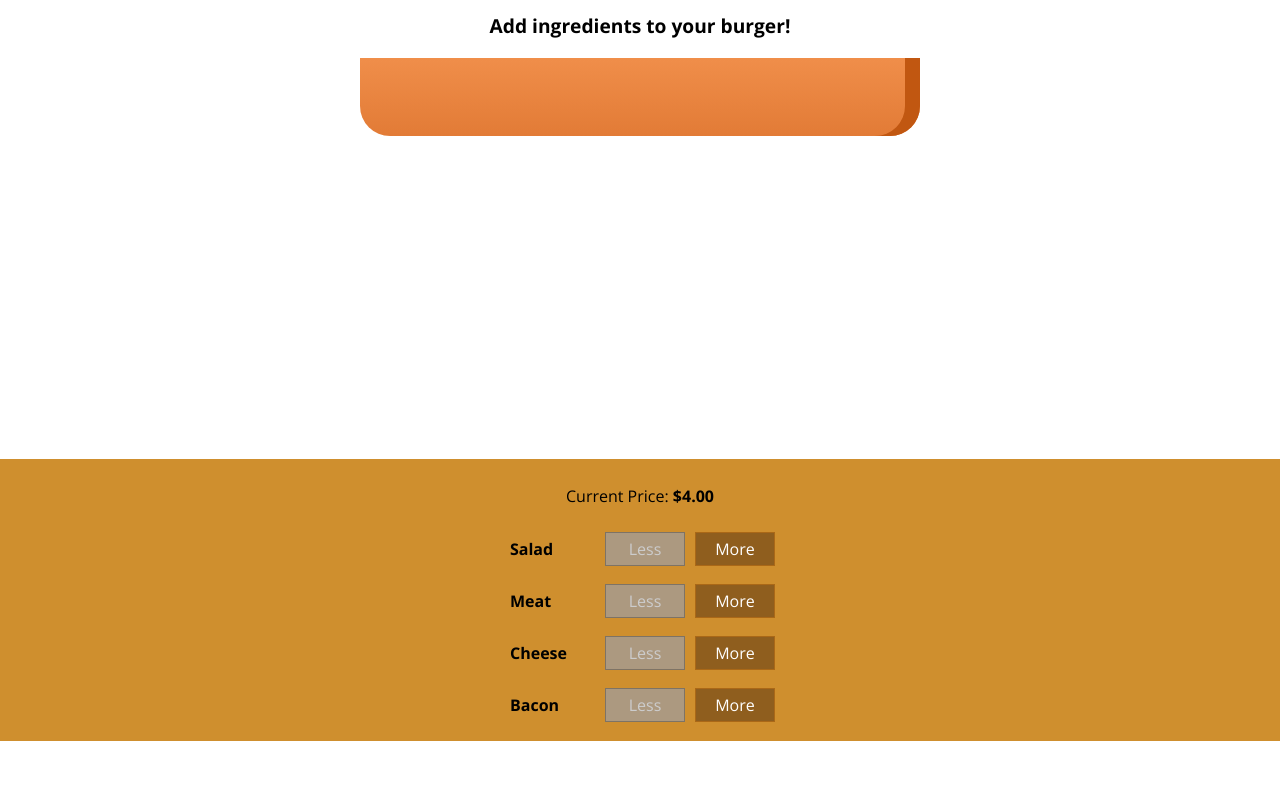
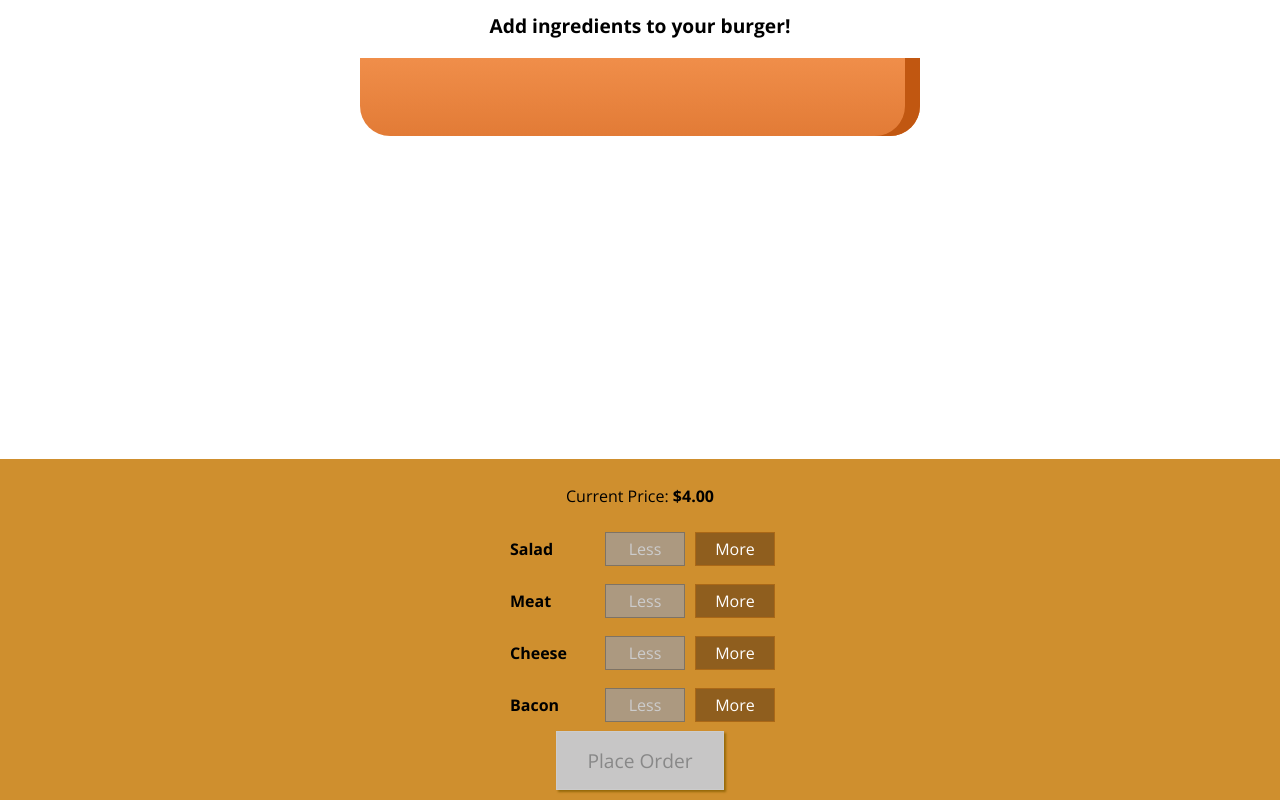
Before and after one commit to quangChe/react-sandbox-app, a React (Create React App) app: page / in a window 1280 px wide. Shown: the part 179-979 px from the top of the page. Before the commit the page ends 920 px from the top, so only its background shows below. Built offline with nearby package versions, Linux system fonts and the light colour scheme.

Commit message:
Added order button and monitoring order ready state on that button every time ingredient is added/removed.

```diff
--- a/src/components/Burger/BuildControls/BuildControls.js
+++ b/src/components/Burger/BuildControls/BuildControls.js
@@ -23,6 +23,9 @@ const BuildControls = props => {
           removeIngredient={() => props.removeIngredientHandler(ctrl.type)}
           disableRemoval={props.disabledIngredients[ctrl.type]}/>
       )}
+      <button
+        className="OrderButton"
+        disabled={props.disableOrdering}>Place Order</button>
     </div>
   )
 };
@@ -36,7 +39,8 @@ BuildControls.propTypes = {
     cheese: PropTypes.bool.isRequired,
     meat: PropTypes.bool.isRequired
   }).isRequired,
-  totalPrice: PropTypes.number.isRequired
+  totalPrice: PropTypes.number.isRequired,
+  disableOrdering: PropTypes.bool.isRequired
 };
 
 export default BuildControls;
--- a/src/components/Burger/BuildControls/BuildControls.scss
+++ b/src/components/Burger/BuildControls/BuildControls.scss
@@ -7,4 +7,46 @@
   box-shadow: 0 2px 1px #ccc;
   margin: auto;
   padding: 10px 0;
+
+
+.OrderButton {
+  background-color: #DAD735;
+  outline: none;
+  cursor: pointer;
+  border: 1px solid #966909;
+  color: #966909;
+  font-family: inherit;
+  font-size: 1.2em;
+  padding: 15px 30px;
+  box-shadow: 2px 2px 2px #966909;
 }
+
+.OrderButton:hover, .OrderButton:active {
+  background-color: #A0DB41;
+  border: 1px solid #966909;
+  color: #966909;
+}
+
+.OrderButton:disabled {
+  background-color: #C7C6C6;
+  cursor: not-allowed;
+  border: 1px solid #ccc;
+  color: #888888;
+}
+
+.OrderButton:not(:disabled) {
+  animation: enable 0.3s linear;
+}
+
+@keyframes enable {
+  0% {
+      transform: scale(1);
+  }
+  60% {
+      transform: scale(1.1);
+  }
+  100% {
+      transform: scale(1);
+  }
+}
+}
--- a/src/containers/BurgerBuilder/BurgerBuilder.js
+++ b/src/containers/BurgerBuilder/BurgerBuilder.js
@@ -19,14 +19,24 @@ class BurgerBuilder extends Component {
       cheese: 0,
       meat: 0
     },
-    totalPrice: 4
+    totalPrice: 4,
+    orderReady: false
+  }
+
+  confirmOrderReady = () => {
+    const { ingredients } = this.state;
+    const totalIngredients = Object.keys(ingredients).reduce((sum, ingredientName) => {
+      return sum = sum + ingredients[ingredientName];
+    }, 0);
+    this.setState({orderReady: totalIngredients > 0})
   }
 
   addIngredientHandler = (type) => {
     const newCount = this.state.ingredients[type] + 1;
     const updatedIngredients = {...this.state.ingredients, [type]: newCount};
     const newPrice = this.state.totalPrice + INGREDIENT_PRICES[type];
-    this.setState({totalPrice: newPrice, ingredients: updatedIngredients});
+    this.setState({totalPrice: newPrice, ingredients: updatedIngredients},
+      this.confirmOrderReady);
   }
 
   removeIngredientHandler = (type) => {
@@ -34,7 +44,8 @@ class BurgerBuilder extends Component {
       const newCount = this.state.ingredients[type] - 1;
       const updatedIngredients = {...this.state.ingredients, [type]: newCount};
       const newPrice = this.state.totalPrice - INGREDIENT_PRICES[type];
-      this.setState({totalPrice: newPrice, ingredients: updatedIngredients});
+      this.setState({totalPrice: newPrice, ingredients: updatedIngredients},
+        this.confirmOrderReady);
     }
   }
 
@@ -55,7 +66,8 @@ class BurgerBuilder extends Component {
           addIngredientHandler={this.addIngredientHandler}
           removeIngredientHandler={this.removeIngredientHandler}
           disabledIngredients={disabledIngredients}
-          totalPrice={this.state.totalPrice}/>
+          totalPrice={this.state.totalPrice}
+          disableOrdering={!this.state.orderReady}/>
       </Aux>
     )
   }
```
